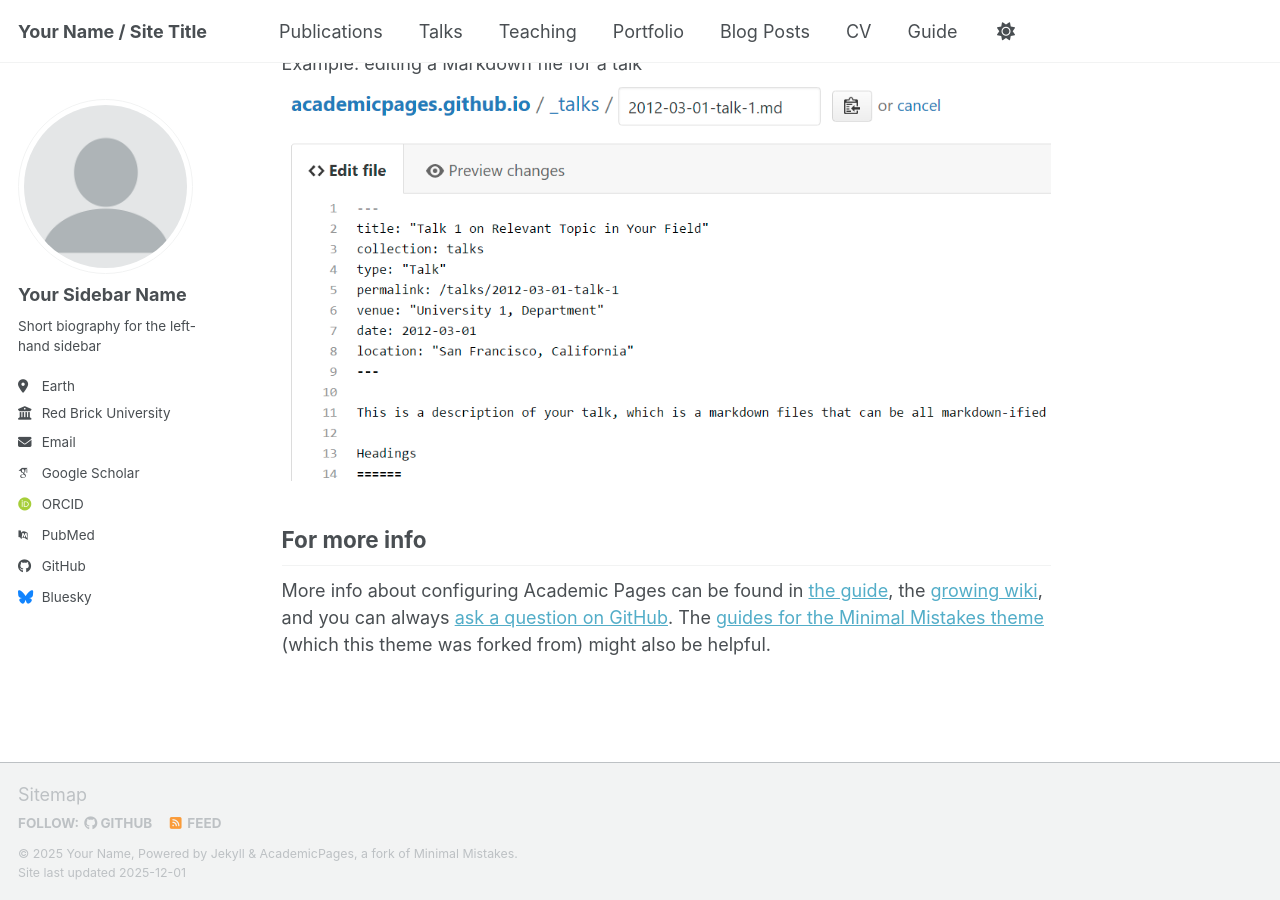
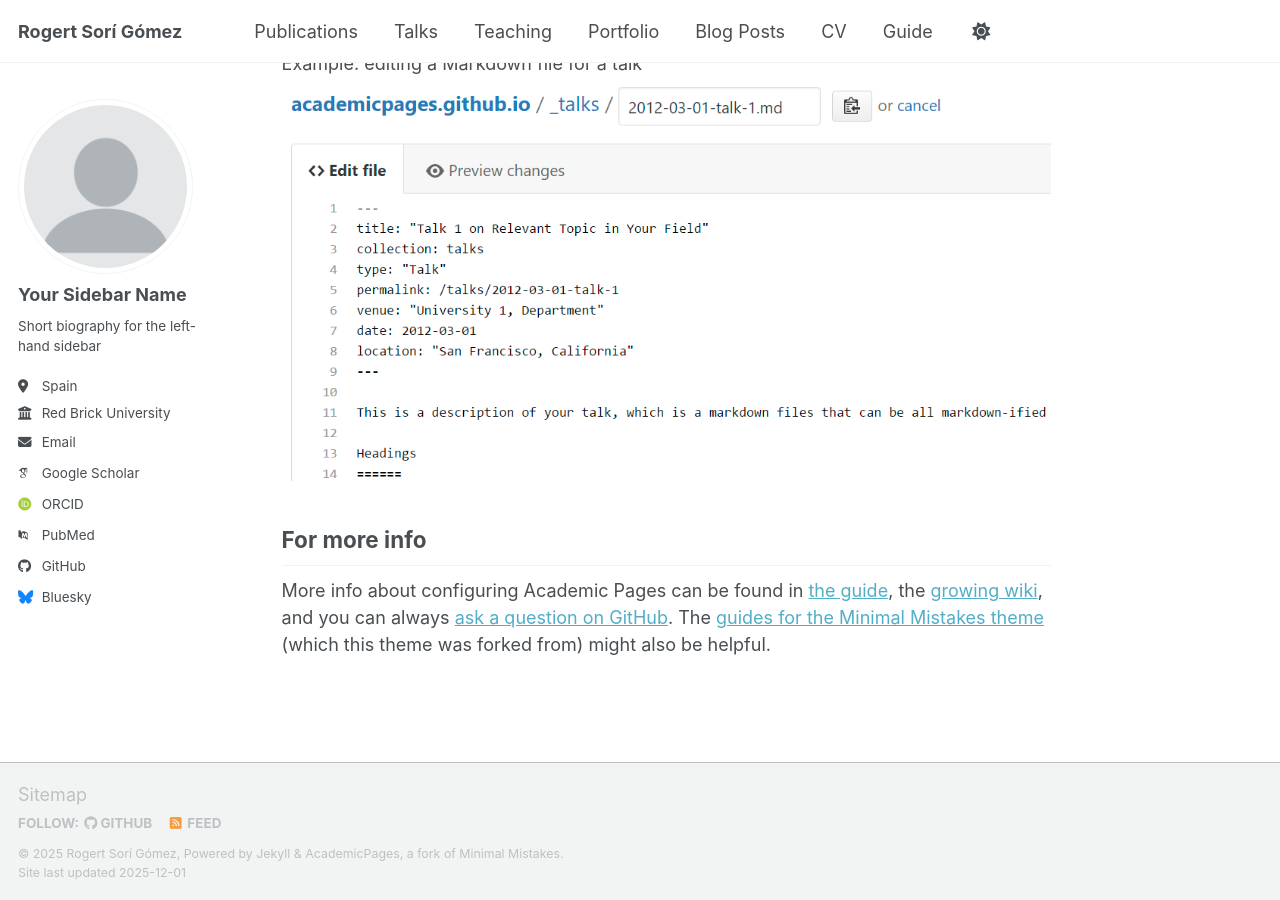
Before and after one commit to rogertsori/rogertsori.github.io, a Jekyll site: the page built from _pages/about.md, in a window 1280 px wide and 900 px high, scrolled down 2718 px. Built offline with Jekyll 4.4.1, drawn with Linux system fonts in a browser that asks for light colours; some web fonts are replaced; a script bundle is joined from its source files by our own code; library files that are not in the unit come from our copies.

Commit message:
Update _config.yml

```diff
--- a/_config.yml
+++ b/_config.yml
@@ -9,14 +9,14 @@
 # Basic Site Settings
 locale                   : "en-US"
 site_theme               : "default" # Currently available options are "default", "air"
-title                    : "Your Name / Site Title"
+title                    : "Rogert Sorí Gómez"
 title_separator          : "-"
-name                     : &name "Your Name"
+name                     : &name "Rogert Sorí Gómez"
 description              : &description "Your Name's academic portfolio"   # Update this with a general description of your site, this is the default if not overridden by a page
 url                      : https://academicpages.github.io # The base hostname & protocol for your site e.g. "https://[your GitHub username].github.io",
                                                            # or if you already have some other page hosted on Github then use "https://[your GitHub username].github.io/[Your Repo Name]"
 baseurl                  : "" # the subpath of your site, e.g. "/blog"
-repository               : "academicpages/academicpages.github.io"
+repository               : "https://rogertsori.github.io"
 
 # Site Author - The following control what appear as part of the author content on the side bar.
 #               If a field is blank the icon and link will not appear, otherwise it will be shown.
@@ -27,7 +27,7 @@ author:
   name             : "Your Sidebar Name"
   pronouns         : # example: "she/her"
   bio              : "Short biography for the left-hand sidebar"
-  location         : "Earth"
+  location         : "Spain"
   employer         : "Red Brick University"
   uri              : # URL
   email            : "none@example.org"
```
